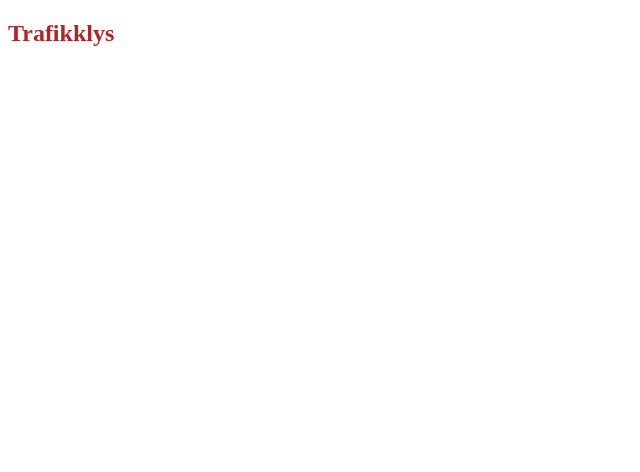
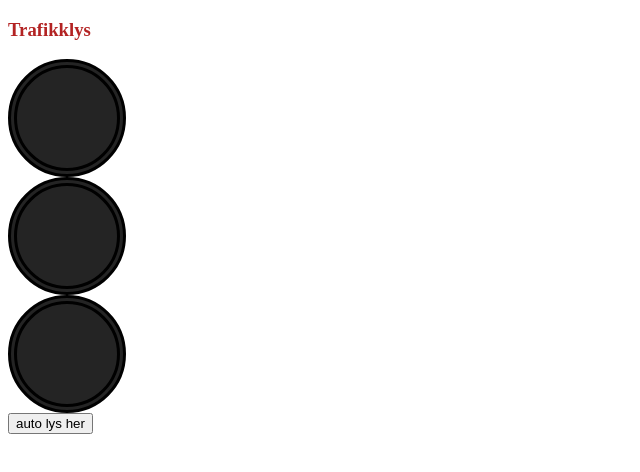
Before and after one commit to Olem93/Oppgave-Trafikklys, a plain HTML site: page index.html in a window 1280 px wide. Shown: the whole page, without its empty margins (0-640 px from the left). Drawn offline with Linux system fonts and the light colour scheme.

Commit message:
update
asdadas

```diff
--- a/index.html
+++ b/index.html
@@ -7,7 +7,30 @@
     <title>Trafikklys</title>
   </head>
   <body>
-    <h2 class="h3h3">Trafikklys</h2>
+    <h3 class="h3h3">Trafikklys</h3>
+    <div id="maindiv">
+      <div
+        class="lightcircle"
+        id="redLight"
+        onclick="changeColor('red', '#242424', '#242424')"
+      ></div>
+      <div
+        class="lightcircle"
+        id="yellowLight"
+        onclick="changeColor('#242424', 'yellow', '#242424')"
+      ></div>
+      <div
+        class="lightcircle"
+        id="greenLight"
+        onclick="changeColor('#242424', '#242424', 'green')"
+      ></div>
+    </div>
+
+    <div>
+      <button onclick="autoChangeSystem('red', 'yellow', 'green')">
+        auto lys her
+      </button>
+    </div>
 
     <script src="script.js"></script>
   </body>
--- a/script.js
+++ b/script.js
@@ -0,0 +1,29 @@
+let autoChange = 1;
+
+function changeColor(color1, color2, color3) {
+  document.getElementById("redLight").style.background = color1;
+  document.getElementById("yellowLight").style.background = color2;
+  document.getElementById("greenLight").style.background = color3;
+}
+
+function autoChangeSystem(color1, color2, color3) {
+  if (autoChange === 1) {
+    document.getElementById("redLight").style.background = color1;
+    document.getElementById("yellowLight").style.background = "#242424";
+    document.getElementById("greenLight").style.background = "#242424";
+    autoChange = 2;
+    setTimeout(autoChangeSystem, 1000);
+  } else if (autoChange === 2) {
+    document.getElementById("redLight").style.background = color1;
+    document.getElementById("yellowLight").style.background = color2;
+    document.getElementById("greenLight").style.background = "#242424";
+    autoChange = 3;
+    setTimeout(autoChangeSystem, 1000);
+  } else {
+    document.getElementById("redLight").style.background = "#242424";
+    document.getElementById("yellowLight").style.background = "#242424";
+    document.getElementById("greenLight").style.background = color3;
+    autoChange = 1;
+    setTimeout(autoChangeSystem, 1000);
+  }
+}
--- a/style.css
+++ b/style.css
@@ -1,3 +1,18 @@
 .h3h3 {
   color: rgb(179, 35, 35);
 }
+
+.lightcircle {
+  width: 100px;
+  height: 100px;
+  border-radius: 50%;
+  background-color: #242424;
+  border: double 9px black;
+}
+
+#activeredlightcircle {
+  background-color: red;
+  width: 100%;
+  height: 100%;
+  border-radius: 50%;
+}
```
